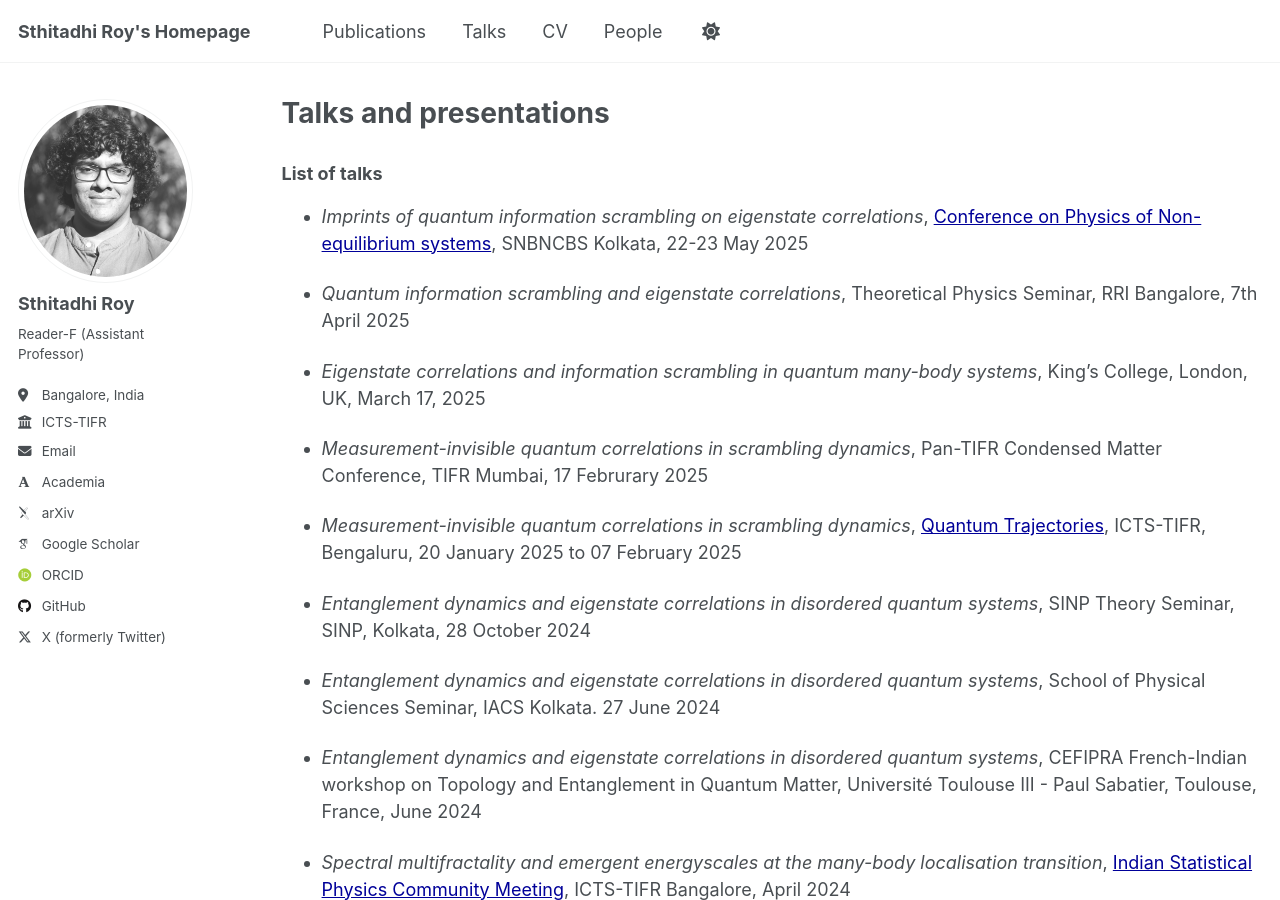
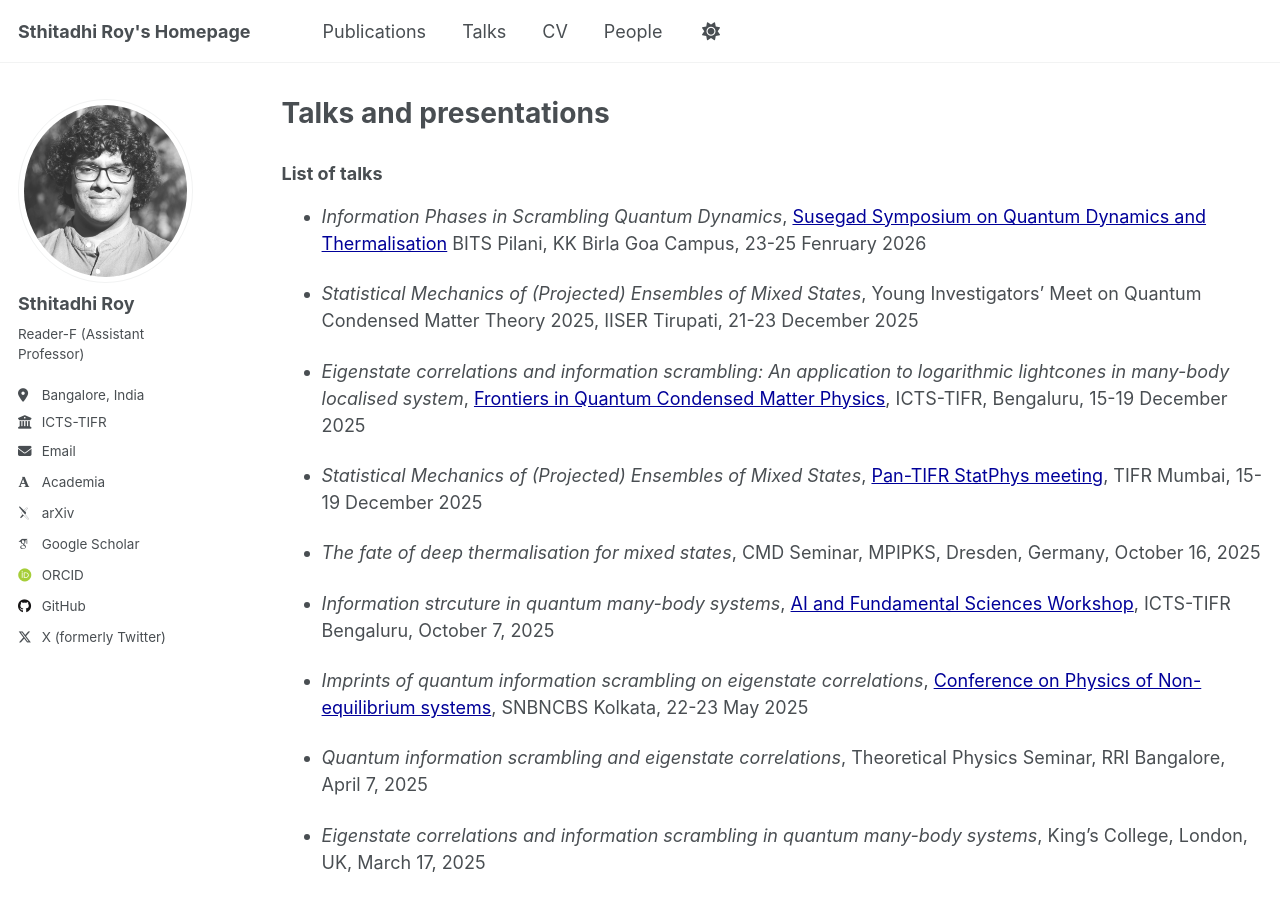
Before and after one commit to sthitadhi-roy/sthitadhi-roy.github.io, a Jekyll site: the page built from _pages/talks.md, in a window 1280 px wide and 900 px high. Built offline with Jekyll 4.4.1, drawn with Linux system fonts in a browser that asks for light colours; some web fonts are replaced.

Commit message:
Update talks.md

```diff
--- a/_pages/talks.md
+++ b/_pages/talks.md
@@ -7,9 +7,21 @@ author_profile: true
 
 ### List of talks
 
+- *Information Phases in Scrambling Quantum Dynamics*, [Susegad Symposium on Quantum Dynamics and Thermalisation](https://sites.google.com/goa.bits-pilani.ac.in/ssqdt/home) BITS Pilani, KK Birla Goa Campus, 23-25 Fenruary 2026
+
+- *Statistical Mechanics of (Projected) Ensembles of Mixed States*, Young Investigators' Meet on Quantum Condensed Matter Theory 2025, IISER Tirupati, 21-23 December 2025
+
+- *Eigenstate correlations and information scrambling: An application to logarithmic lightcones in many-body localised system*, [Frontiers in Quantum Condensed Matter Physics](https://www.icts.res.in/discussion-meeting/FQCMP), ICTS-TIFR, Bengaluru, 15-19 December 2025
+
+- *Statistical Mechanics of (Projected) Ensembles of Mixed States*, [Pan-TIFR StatPhys meeting](https://scitalks.tifr.res.in/event/9209/overview), TIFR Mumbai, 15-19 December 2025
+
+- *The fate of deep thermalisation for mixed states*, CMD Seminar, MPIPKS, Dresden, Germany, October 16, 2025
+
+- *Information strcuture in quantum many-body systems*, [AI and Fundamental Sciences Workshop](https://www.icts.res.in/discussion-meeting/AIFSW2025), ICTS-TIFR Bengaluru, October 7, 2025
+
 - *Imprints of quantum information scrambling on eigenstate correlations*, [Conference on Physics of Non-equilibrium systems](https://newweb.bose.res.in/Conferences/CQNS-2025/), SNBNCBS Kolkata, 22-23 May 2025
 
-- *Quantum information scrambling and eigenstate correlations*, Theoretical Physics Seminar, RRI Bangalore, 7th April 2025
+- *Quantum information scrambling and eigenstate correlations*, Theoretical Physics Seminar, RRI Bangalore, April 7, 2025
 
 - *Eigenstate correlations and information scrambling in quantum many-body systems*, King’s College, London, UK, March 17, 2025
 
```
